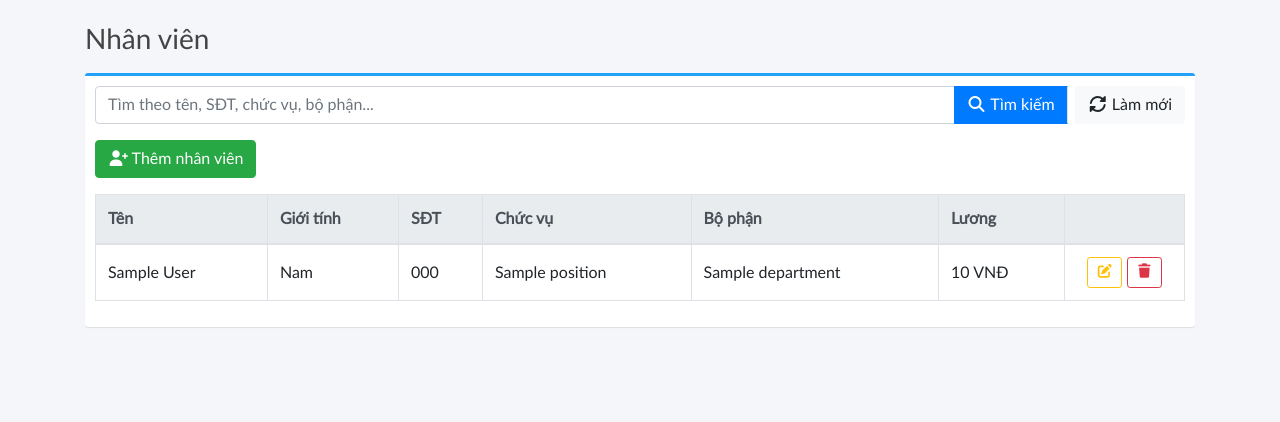
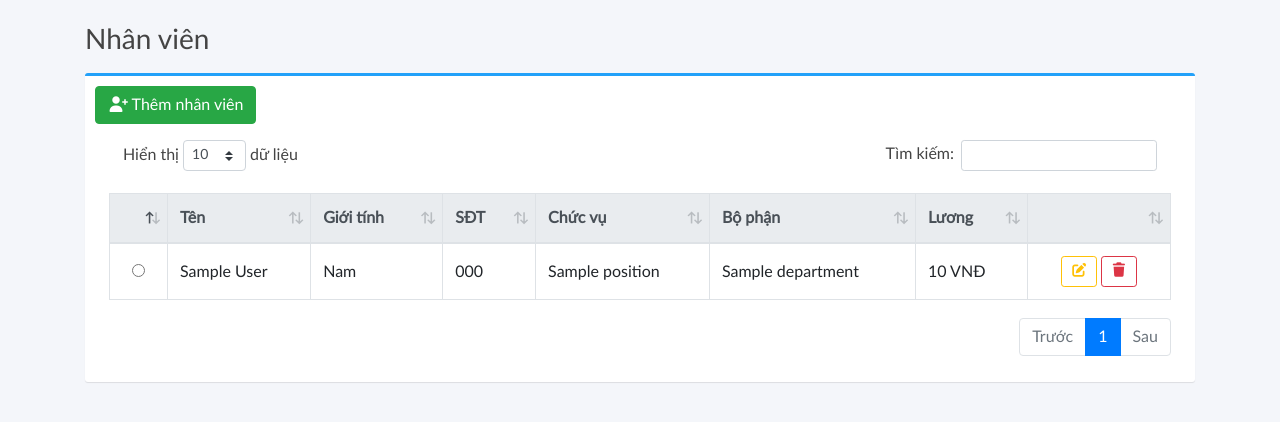
Before and after one commit to khoamai291299/NHAPMON_CNPM_NHOM-1_XD_HETHONG_QUANLY_NHATHUOC, a Django app: template myapp/templates/admin/employee.html in a window 1280 px wide. Shown: the part 56-478 px from the top of the page. Run offline with Django 5.2, Linux system fonts and the light colour scheme; the template is opened without the code that fills it: values that come from a table or form of the project are taken from there, others are empty; tables that the repository leaves empty hold one stand-in row (values such as "Sample post"); one stand-in notice (Sample message) is shown; some libraries are stand-ins or nearby versions.

Commit message:
Update giao diện nhân viên

```diff
--- a/myapp/templates/admin/employee.html
+++ b/myapp/templates/admin/employee.html
@@ -15,6 +15,16 @@
     <link rel="stylesheet" href="{% static 'css/admin/master.css' %}">
     <link rel="stylesheet" href="{% static 'components/sidebar/sidebar-default.css' %}">
     <link rel="stylesheet" href="{% static 'fontawesome-free-7.1.0-web/css/all.css' %}">
+
+    <style>
+        #dataTables-example_length { margin-left: 14px; }
+        #dataTables-example_filter { margin-right: 14px; margin-bottom: 14px; }
+        #dataTables-example_wrapper {
+            padding-left: 14px;
+            padding-right: 14px;
+            padding-bottom: 14px;
+        }
+    </style>
 </head>
 
 <body>
@@ -26,30 +36,14 @@
         <img src="{% static 'imgs/logo.png' %}" class="app-logo">
     </div>
     <ul class="list-unstyled components text-secondary">
-            <li>
-                <a href="{% url 'adminpanel:index' %}"><i class="fas fa-home"></i> Trang chủ</a>
-            </li>
-            <li>
-                <a href="{% url 'adminpanel:admin_users' %}"><i class="fas fa-solid fa-users"></i> Tài khoản</a>
-            </li>
-            <li>
-                <a href="#" class="active"><i class="fas fa-solid fa-address-card"></i> Nhân viên</a>
-            </li>
-            <li>
-                <a href="{% url 'adminpanel:admin_customer' %}"><i class="fas fa-solid fa-user-plus"></i> Khách hàng</a>
-            </li>
-            <li>
-                <a href="{% url 'adminpanel:admin_product' %}"><i class="fas fa-solid fa-capsules"></i> Sản phẩm</a>
-            </li>
-            <li>
-                <a href="{% url 'adminpanel:admin_category' %}"><i class="fas fa-regular fa-font-awesome"></i> Loại sản phẩm</a>
-            </li>
-            <li>
-                <a href="{% url 'adminpanel:admin_manufacturer' %}"><i class="fa-solid fa-house-chimney"></i> Nhà sản xuất</a>
-            </li>
-            <li>
-                <a href="{% url 'adminpanel:admin_bill' %}"><i class="fas fa-solid fa-file-invoice"></i> Hóa đơn</a>
-            </li>
+        <li><a href="{% url 'adminpanel:index' %}"><i class="fas fa-home"></i> Trang chủ</a></li>
+        <li><a href="{% url 'adminpanel:admin_users' %}"><i class="fas fa-users"></i> Tài khoản</a></li>
+        <li><a href="#" class="active"><i class="fas fa-address-card"></i> Nhân viên</a></li>
+        <li><a href="{% url 'adminpanel:admin_customer' %}"><i class="fas fa-user-plus"></i> Khách hàng</a></li>
+        <li><a href="{% url 'adminpanel:admin_product' %}"><i class="fas fa-capsules"></i> Sản phẩm</a></li>
+        <li><a href="{% url 'adminpanel:admin_category' %}"><i class="fas fa-font-awesome"></i> Loại sản phẩm</a></li>
+        <li><a href="{% url 'adminpanel:admin_manufacturer' %}"><i class="fa-solid fa-house-chimney"></i> Nhà sản xuất</a></li>
+        <li><a href="{% url 'adminpanel:admin_bill' %}"><i class="fas fa-file-invoice"></i> Hóa đơn</a></li>
     </ul>
 </nav>
 
@@ -58,18 +52,39 @@
 
 <!-- ===== NAVBAR ===== -->
 <nav class="navbar navbar-expand-lg navbar-white bg-white">
-            <button type="button" id="sidebarCollapse" class="btn btn-light"><i class="fas fa-bars"></i><span></span></button>
+    <button type="button" id="sidebarCollapse" class="btn btn-light">
+        <i class="fas fa-bars"></i><span></span>
+    </button>
+
     <div class="collapse navbar-collapse" id="navbarSupportedContent">
         <ul class="nav navbar-nav ml-auto">
-
             <li class="nav-item dropdown">
                 <div class="nav-dropdown">
-                            <a href="" class="nav-item nav-link dropdown-toggle text-secondary" data-toggle="dropdown"><i class="fas fa-user"></i> <span>Quản trị viên</span> <i style="font-size: .8em;" class="fas fa-caret-down"></i></a>
+                    <a href=""
+                       class="nav-item nav-link dropdown-toggle text-secondary"
+                       data-toggle="dropdown">
+                        <i class="fas fa-user"></i>
+                        <span>Quản trị viên</span>
+                        <i style="font-size:.8em" class="fas fa-caret-down"></i>
+                    </a>
+
                     <div class="dropdown-menu dropdown-menu-right nav-link-menu">
                         <ul class="nav-list">
-                                    <li><a href="{% url 'adminpanel:admin_profile' %}" class="dropdown-item"><i class="fas fa-address-card"></i> Thông tin cá nhân</a></li>
-                                    <li><a href="" class="dropdown-item"><i class="fas fa-envelope"></i> Thông báo</a></li>
-                                    <li><a href="" class="dropdown-item"><i class="fas fa-cog"></i> Cài đặt</a></li>
+                            <li>
+                                <a href="{% url 'adminpanel:admin_profile' %}" class="dropdown-item">
+                                    <i class="fas fa-address-card"></i> Thông tin cá nhân
+                                </a>
+                            </li>
+                            <li>
+                                <a href="" class="dropdown-item">
+                                    <i class="fas fa-envelope"></i> Thông báo
+                                </a>
+                            </li>
+                            <li>
+                                <a href="" class="dropdown-item">
+                                    <i class="fas fa-cog"></i> Cài đặt
+                                </a>
+                            </li>
                             <div class="dropdown-divider"></div>
                             <li>
                                 <a href="{% url 'adminpanel:admin_logout' %}" class="dropdown-item">
@@ -92,29 +107,18 @@
     <h3>Nhân viên</h3>
 
     {% if messages %}
-                    <div aria-live="polite" aria-atomic="true"
-                        style="position: fixed; top: 20px; right: 20px; z-index: 9999;">
+    <div style="position: fixed; top:20px; right:20px; z-index:9999">
         {% for message in messages %}
-                        <div class="toast fade mb-2" role="alert"
-                        data-delay="5000">
+        <div class="toast fade mb-2">
             <div class="toast-header
                 {% if message.tags == 'success' %}bg-success text-white{% endif %}
-                                {% if message.tags == 'error' %}bg-danger text-white{% endif %}
-                            ">
-                                {% if message.tags == 'success' %}
-                                    <i class="fas fa-check-circle mr-2"></i>
-                                    <strong class="mr-auto">Thành công</strong>
-                                {% elif message.tags == 'error' %}
-                                    <i class="fas fa-times-circle mr-2"></i>
-                                    <strong class="mr-auto">Lỗi</strong>
-                                {% endif %}
-                                <button type="button" class="ml-2 mb-1 close text-white" data-dismiss="toast">
-                                    &times;
-                                </button>
+                {% if message.tags == 'error' %}bg-danger text-white{% endif %}">
+                <strong class="mr-auto">
+                    {% if message.tags == 'success' %}Thành công{% else %}Lỗi{% endif %}
+                </strong>
+                <button type="button" class="close text-white" data-dismiss="toast">&times;</button>
             </div>
-                            <div class="toast-body">
-                                {{ message }}
-                            </div>
+            <div class="toast-body">{{ message }}</div>
         </div>
         {% endfor %}
     </div>
@@ -123,52 +127,30 @@
 
 <div class="box box-primary">
 <div class="box-body">
-                        <form method="GET" class="mb-3">
-                            <div class="input-group">
-                                <input type="text"
-                                    name="q"
-                                    value="{{ keyword }}"
-                                    class="form-control"
-                                    placeholder="Tìm theo tên, SĐT, chức vụ, bộ phận...">
 
-                                <div class="input-group-append">
-                                    <button type="submit" class="btn btn-primary mr-2 border-right">
-                                        <i class="fas fa-search"></i> Tìm kiếm
-                                    </button>
-
-                                    <a href="{% url 'adminpanel:admin_employee' %}"
-                                    class="btn btn-light border-2">
-                                        <i class="fas fa-sync-alt"></i> Làm mới
-                                    </a>
-                                </div>
-                            </div>
-                        </form>
-
-                        <!-- ACTION -->
 <div class="mb-3 d-flex justify-content-between">
-                            <button class="btn btn-success"
-                                    data-toggle="modal"
-                                    data-target="#addModal">
+    <button class="btn btn-success" data-toggle="modal" data-target="#addModal">
         <i class="fas fa-user-plus"></i> Thêm nhân viên
     </button>
 </div>
 
-                        <!-- ===== TABLE ===== -->
-                        <table class="table table-bordered table-hover bg-white">
+<table class="table table-bordered table-hover bg-white" id="dataTables-example">
 <thead class="thead-light">
 <tr>
+    <th width="15"></th>
     <th>Tên</th>
     <th>Giới tính</th>
     <th>SĐT</th>
     <th>Chức vụ</th>
     <th>Bộ phận</th>
     <th>Lương</th>
-                                <th width="120"></th>
+    <th width="100"></th>
 </tr>
 </thead>
 <tbody>
 {% for e in employees %}
 <tr>
+    <td class="text-center"><input type="radio"></td>
     <td>{{ e.name }}</td>
     <td>{% if e.sex %}Nam{% else %}Nữ{% endif %}</td>
     <td>{{ e.phone }}</td>
@@ -188,7 +170,7 @@
 </tr>
 {% empty %}
 <tr>
-                                <td colspan="7" class="text-center text-muted">Không có nhân viên</td>
+    <td colspan="8" class="text-center text-muted">Không có nhân viên</td>
 </tr>
 {% endfor %}
 </tbody>
@@ -202,7 +184,7 @@
 </div>
 </div>
 
-<!-- ===== MODAL ADD / EDIT ===== -->
+<!-- ===== MODAL ===== -->
 <div class="modal fade" id="addModal">
 <div class="modal-dialog">
 <div class="modal-content">
@@ -221,12 +203,10 @@
 </div>
 
 <div class="modal-body">
-    <input name="name" class="form-control mb-2"
-           placeholder="Họ tên"
+    <input name="name" class="form-control mb-2" placeholder="Họ tên"
            value="{{ edit_employee.name|default:'' }}" required>
 
-    <input name="phone" class="form-control mb-2"
-           placeholder="Số điện thoại"
+    <input name="phone" class="form-control mb-2" placeholder="SĐT"
            value="{{ edit_employee.phone|default:'' }}" required>
 
     <select name="sex" class="form-control mb-2">
@@ -254,8 +234,7 @@
         {% endfor %}
     </select>
 
-    <input name="salary" class="form-control"
-           placeholder="Lương"
+    <input name="salary" class="form-control" placeholder="Lương"
            value="{{ edit_employee.salary|default:'' }}" required>
 </div>
 
@@ -270,8 +249,21 @@
 
 <script src="{% static 'vendor/jquery/jquery.min.js' %}"></script>
 <script src="{% static 'vendor/bootstrap/js/bootstrap.bundle.min.js' %}"></script>
-<script src="{% static 'js/script.js' %}"></script>
 <script src="{% static 'vendor/datatables/datatables.min.js' %}"></script>
+
+<script>
+$(document).ready(function () {
+    $('#dataTables-example').DataTable({
+        language: {
+            lengthMenu: "Hiển thị _MENU_ dữ liệu",
+            zeroRecords: "Không tìm thấy dữ liệu",
+            info: "Hiển thị _START_ đến _END_ của _TOTAL_ dữ liệu",
+            search: "Tìm kiếm:",
+            paginate: { next: "Sau", previous: "Trước" }
+        }
+    });
+});
+</script>
 
 {% if show_modal %}
 <script>
@@ -280,14 +272,10 @@
 });
 </script>
 {% endif %}
+
 <script>
-document.addEventListener("DOMContentLoaded", function () {
-    $('.toast').toast({
-        delay: 5000,
-        autohide: true
-    });
-    $('.toast').toast('show');
-});
+$('.toast').toast({ delay: 5000 }).toast('show');
 </script>
+
 </body>
 </html>
```
Lines whose indentation alone changed are shown as unchanged.
